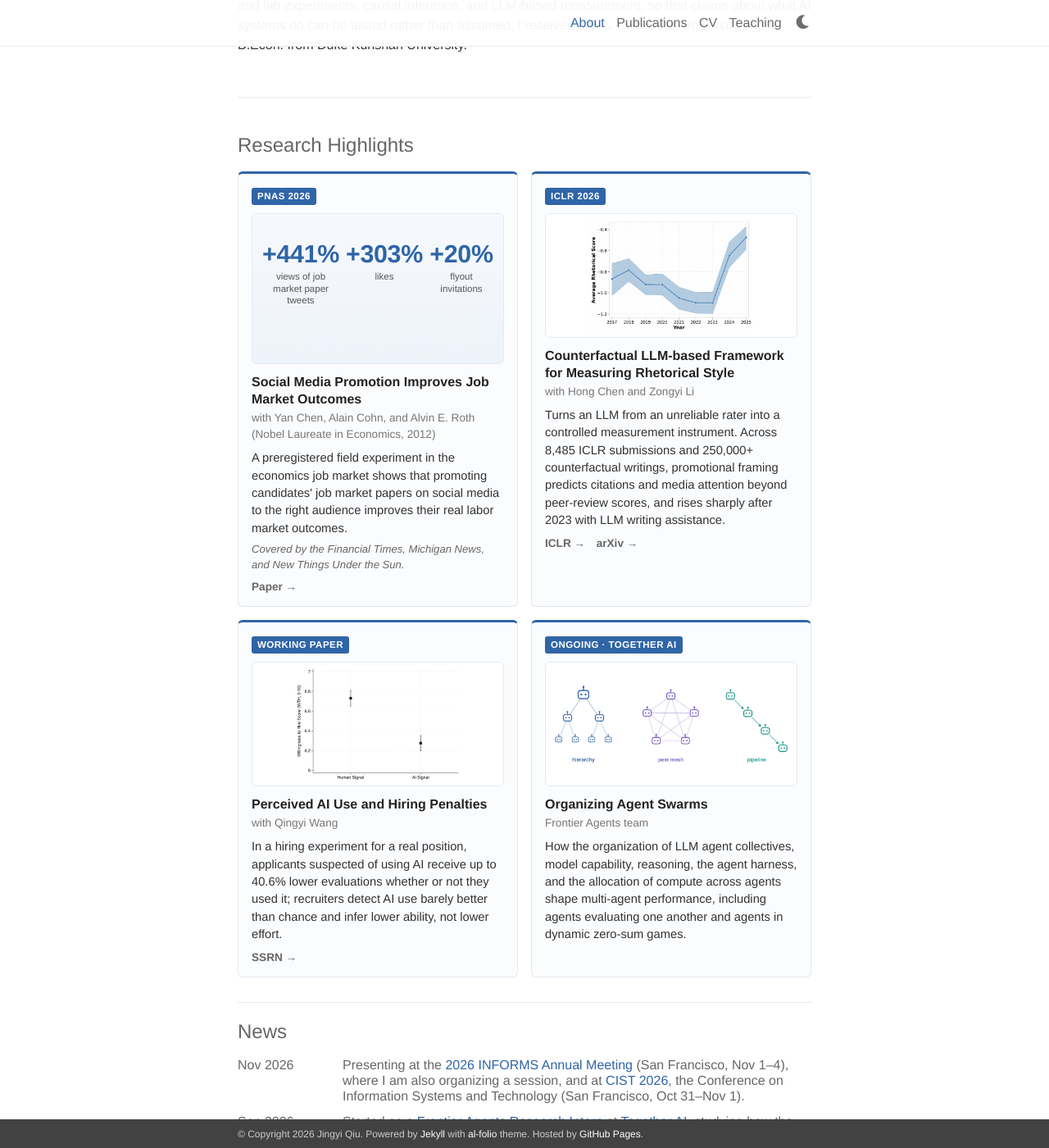
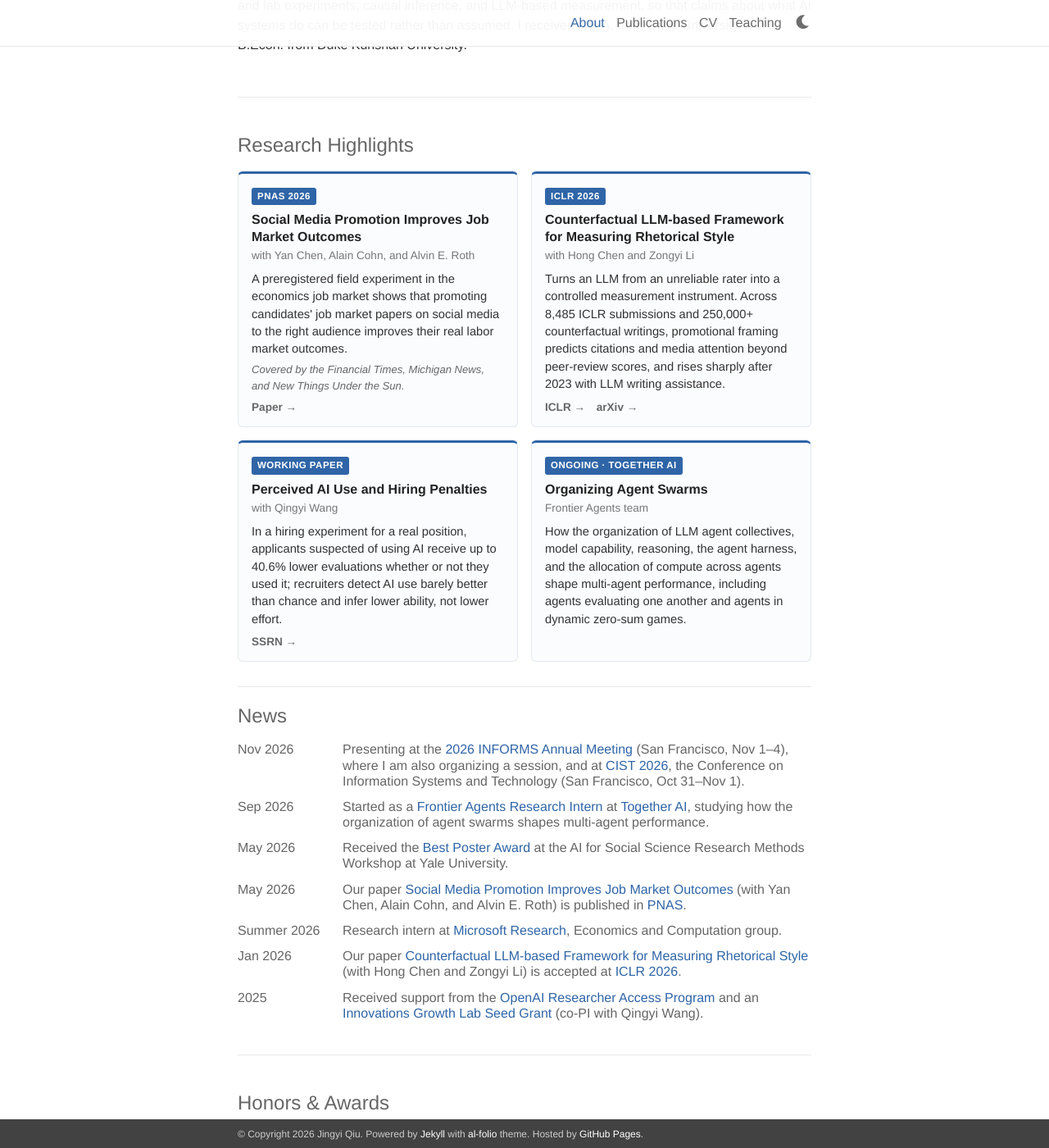
Before and after one commit to Jingyi-Qiu/Jingyi-Qiu.github.io, a Jekyll site: the page built from _pages/about.md, in a window 1280 px wide and 1400 px high, scrolled down 831 px. Shown: the whole window at 82% size. Built offline with Jekyll 4.4.1, drawn with Linux system fonts in a browser that asks for light colours; some web fonts are replaced.

Commit message:
Revert highlight-card figures and stats (keep Nobel note for Roth)
Co-Authored-By: Claude Opus 5.5 <noreply@anthropic.com>
Claude-Session: https://claude.ai/code/session_01UnNrDQhXQVLdbS13m9sxuq

```diff
--- a/_data/highlights.yml
+++ b/_data/highlights.yml
@@ -3,14 +3,7 @@
 research:
   - tag: PNAS 2026
     title: Social Media Promotion Improves Job Market Outcomes
-    stats:
-      - num: "+441%"
-        label: views of job market paper tweets
-      - num: "+303%"
-        label: likes
-      - num: "+20%"
-        label: flyout invitations
-    with: with Yan Chen, Alain Cohn, and Alvin E. Roth (Nobel Laureate in Economics, 2012)
+    with: with Yan Chen, Alain Cohn, and Alvin E. Roth
     finding: A preregistered field experiment in the economics job market shows that promoting candidates' job market papers on social media to the right audience improves their real labor market outcomes.
     note: "Covered by the Financial Times, Michigan News, and New Things Under the Sun."
     links:
@@ -18,8 +11,6 @@ research:
         url: https://www.pnas.org/doi/10.1073/pnas.2528289123
   - tag: ICLR 2026
     title: Counterfactual LLM-based Framework for Measuring Rhetorical Style
-    image: hl/iclr_rhetoric_trend.png
-    image_alt: Average rhetorical score of ICLR submissions by year, rising sharply after 2023
     with: with Hong Chen and Zongyi Li
     finding: Turns an LLM from an unreliable rater into a controlled measurement instrument. Across 8,485 ICLR submissions and 250,000+ counterfactual writings, promotional framing predicts citations and media attention beyond peer-review scores, and rises sharply after 2023 with LLM writing assistance.
     links:
@@ -29,8 +20,6 @@ research:
         url: https://arxiv.org/abs/2512.19908
   - tag: Working paper
     title: Perceived AI Use and Hiring Penalties
-    image: hl/hiring_ai_signal.png
-    image_alt: Willingness-to-hire scores are lower for applicants with an AI-use signal than with a human signal
     with: with Qingyi Wang
     finding: In a hiring experiment for a real position, applicants suspected of using AI receive up to 40.6% lower evaluations whether or not they used it; recruiters detect AI use barely better than chance and infer lower ability, not lower effort.
     links:
@@ -38,8 +27,6 @@ research:
         url: https://papers.ssrn.com/sol3/papers.cfm?abstract_id=5675322
   - tag: Ongoing &middot; Together AI
     title: Organizing Agent Swarms
-    image: hl/agent_structures.png
-    image_alt: Illustration of agent organizations - hierarchy, peer mesh, pipeline
     with: Frontier Agents team
     finding: How the organization of LLM agent collectives, model capability, reasoning, the agent harness, and the allocation of compute across agents shape multi-agent performance, including agents evaluating one another and agents in dynamic zero-sum games.
 
--- a/_includes/highlights.html
+++ b/_includes/highlights.html
@@ -5,8 +5,6 @@
     {% for r in h.research %}
     <div class="hl-card">
       <span class="hl-tag">{{ r.tag }}</span>
-      {% if r.image %}{% assign img_url = r.image | prepend: '/assets/img/' | relative_url %}<div class="hl-fig"><a href="{{ img_url }}" target="_blank" rel="noopener" title="Open full-size figure"><img src="{{ img_url }}" alt="{{ r.image_alt }}" loading="lazy"></a></div>{% endif %}
-      {% if r.stats %}<div class="hl-fig hl-stats">{% for s in r.stats %}<div class="hl-stat"><span class="num">{{ s.num }}</span><span class="lbl">{{ s.label }}</span></div>{% endfor %}</div>{% endif %}
       <div class="hl-title">{{ r.title }}</div>
       {% if r.with %}<div class="hl-with">{{ r.with }}</div>{% endif %}
       <p class="hl-finding">{{ r.finding }}</p>
--- a/assets/css/custom.css
+++ b/assets/css/custom.css
@@ -135,12 +135,3 @@ footer { box-sizing: border-box; }
 a.cred:hover { background: rgba(47,101,167,.12); text-decoration: none; color: #2f65a7; }
 .talks-line { font-size: 0.88em; color: #666; margin: 10px 0 0; }
 .bio p.lead { font-size: 1.28em; line-height: 1.45; color: #222; margin-bottom: 0.9em; }
-
-/* ---- Highlight card visuals (figure or headline numbers) ---- */
-.hl-fig { height: 150px; margin: 10px 0 12px; border: 1px solid #e6eaf0; border-radius: 6px; background: #fff; display: flex; align-items: center; justify-content: center; overflow: hidden; }
-.hl-fig a { display: flex; width: 100%; height: 100%; align-items: center; justify-content: center; }
-.hl-fig img { max-width: 100%; max-height: 100%; object-fit: contain; padding: 6px; box-sizing: border-box; }
-.hl-stats { justify-content: space-around; align-items: flex-start; padding: 32px 8px 0; background: linear-gradient(180deg, #f6f9fd, #eef3fa); }
-.hl-stat { display: flex; flex-direction: column; align-items: center; text-align: center; flex: 1 1 0; padding: 0 4px; }
-.hl-stat .num { font-size: 1.9em; font-weight: 700; color: #2f65a7; line-height: 1.1; letter-spacing: -0.01em; }
-.hl-stat .lbl { font-size: 0.72em; color: #555; margin-top: 4px; line-height: 1.25; }
--- a/assets/css/dark.css
+++ b/assets/css/dark.css
@@ -79,8 +79,3 @@ html[data-theme="dark"] .cred { border-color: rgba(141,184,255,.35); color: #8db
 html[data-theme="dark"] a.cred:hover { background: rgba(141,184,255,.14); color: #8db8ff; }
 html[data-theme="dark"] .talks-line { color: #8c96a2; }
 html[data-theme="dark"] .bio p.lead { color: #eef1f4; }
-
-html[data-theme="dark"] .hl-fig { border-color: #262b31; }
-html[data-theme="dark"] .hl-stats { background: linear-gradient(180deg, #1b2230, #182029); }
-html[data-theme="dark"] .hl-stat .num { color: #8db8ff; }
-html[data-theme="dark"] .hl-stat .lbl { color: #a9b2bc; }
```
Also changed, not shown: assets/img/hl/agent_structures.png (deleted), assets/img/hl/hiring_ai_signal.png (deleted), assets/img/hl/iclr_rhetoric_trend.png (deleted).
